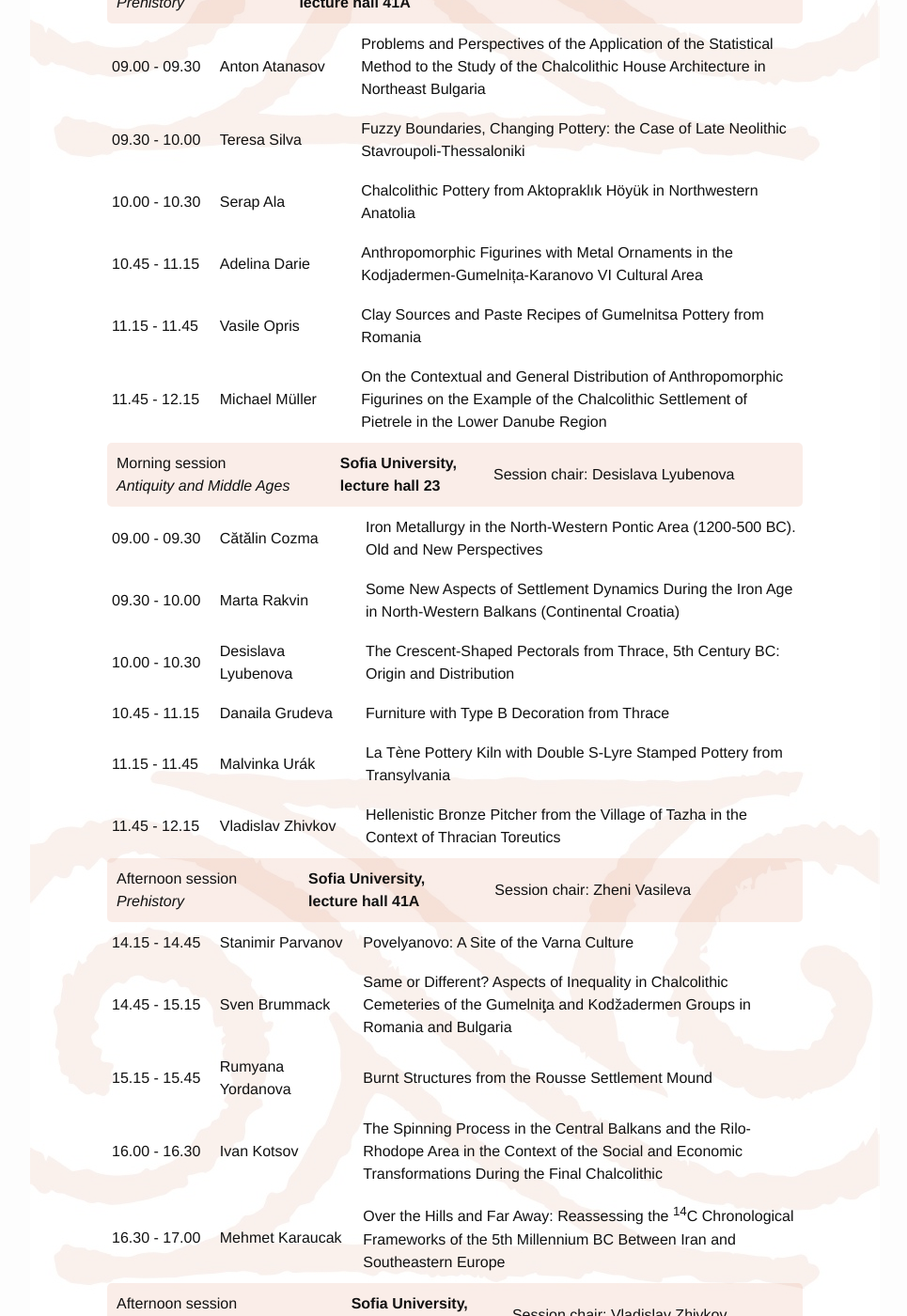
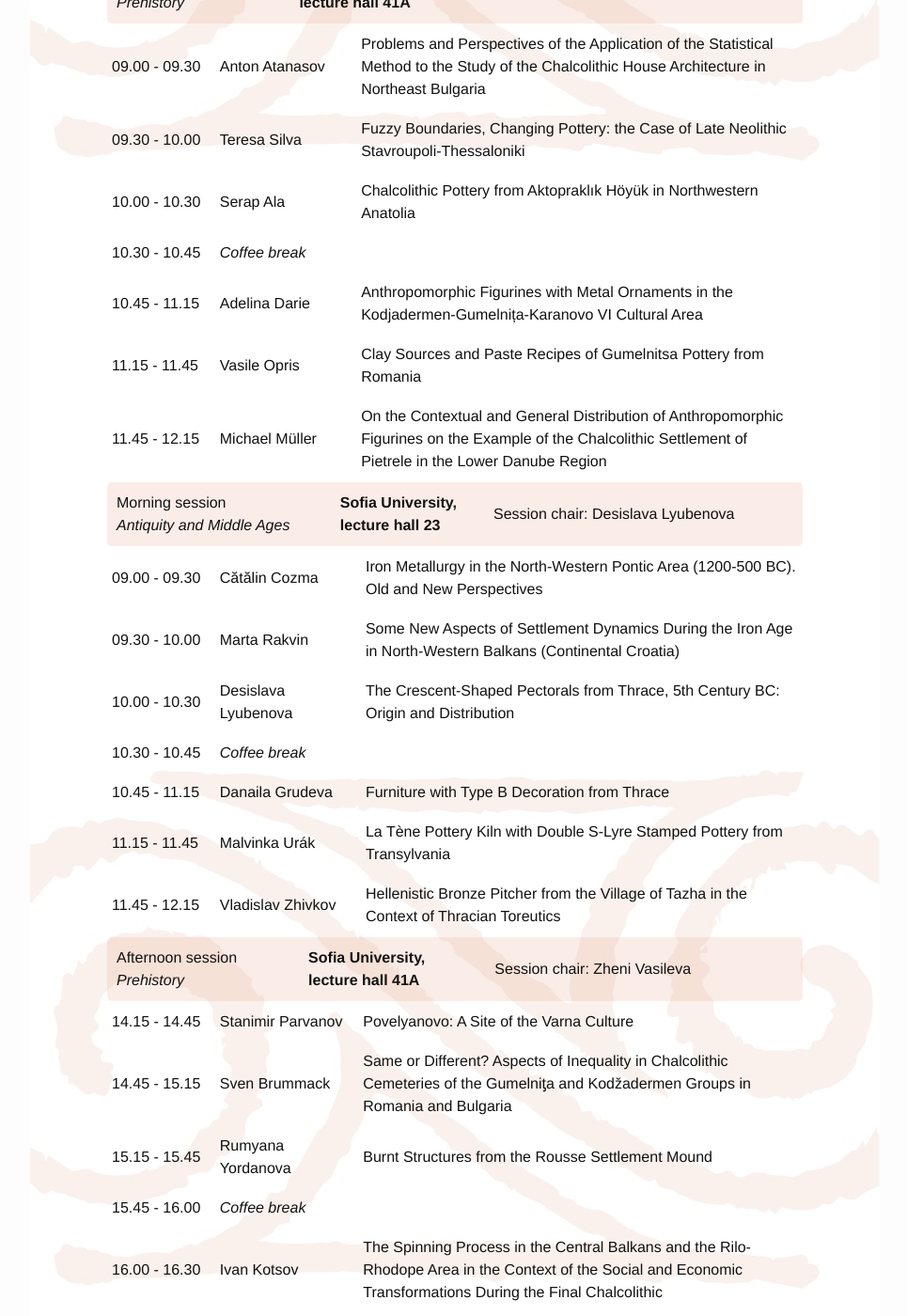
Before and after one commit to balkan-archaeology/balkan-archaeology.github.io, a Jekyll site: the page built from schedule.md, in a window 1280 px wide and 1400 px high, scrolled down 791 px. Shown: the whole window at 94% size, without its empty margins (156-1121 px from the left). Built offline with Jekyll 4.4.1, drawn with Linux system fonts in a browser that asks for light colours; some of the changed text lies outside the part shown.

Commit message:
Add coffee breaks collection and show them in the schedule.

```diff
--- a/_config.yml
+++ b/_config.yml
@@ -24,3 +24,4 @@ collections:
     institution: string
     keywords: string
     output: true
+  breaks:
--- a/schedule.md
+++ b/schedule.md
@@ -4,7 +4,13 @@ title: Programme
 permalink: /programme/
 ---
 
-{% assign abstracts = site.abstracts | sort: 'timeslot' %}
+{% assign slots = site.abstracts %}
+
+{% for break in site.breaks %}
+{% assign slots = slots | push: break %}
+{% endfor %}
+
+{% assign sorted_slots = slots | sort: 'timeslot' %}
 
 <div class="schedule-date">Thursday, November 17</div>
 <hr>
@@ -19,12 +25,12 @@ permalink: /programme/
 </tr></table></div>
 
 <table class="schedule-table">
-{% for abstract in abstracts %}
-{% if abstract.session_id == "17a" %}
+{% for slot in sorted_slots %}
+{% if slot.session_id == "17a" %}
    <tr>
-   <td>{{ abstract.timeslot }}</td>
-   <td>{{ abstract.author }}</td>
-   <td>{{ abstract.title }}</td>
+   <td>{{ slot.timeslot }}</td>
+   <td>{{ slot.author }}</td>
+   <td>{{ slot.title }}</td>
    </tr>
 {% endif %}
 {% endfor %}
@@ -40,12 +46,12 @@ permalink: /programme/
 </tr></table></div>
 
 <table class="schedule-table">
-{% for abstract in abstracts %}
-{% if abstract.session_id == "18mp" %}
+{% for slot in sorted_slots %}
+{% if slot.session_id == "18mp" %}
    <tr>
-   <td>{{ abstract.timeslot }}</td>
-   <td>{{ abstract.author }}</td>
-   <td>{{ abstract.title }}</td>
+   <td>{{ slot.timeslot }}</td>
+   <td>{{ slot.author }}</td>
+   <td>{{ slot.title }}</td>
    </tr>
 {% endif %}
 {% endfor %}
@@ -58,12 +64,12 @@ permalink: /programme/
 </tr></table></div>
 
 <table class="schedule-table">
-{% for abstract in abstracts %}
-{% if abstract.session_id == "18ma" %}
+{% for slot in sorted_slots %}
+{% if slot.session_id == "18ma" %}
    <tr>
-   <td>{{ abstract.timeslot }}</td>
-   <td>{{ abstract.author }}</td>
-   <td>{{ abstract.title }}</td>
+   <td>{{ slot.timeslot }}</td>
+   <td>{{ slot.author }}</td>
+   <td>{{ slot.title }}</td>
    </tr>
 {% endif %}
 {% endfor %}
@@ -76,12 +82,12 @@ permalink: /programme/
 </tr></table></div>
 
 <table class="schedule-table">
-{% for abstract in abstracts %}
-{% if abstract.session_id == "18ap" %}
+{% for slot in sorted_slots %}
+{% if slot.session_id == "18ap" %}
    <tr>
-   <td>{{ abstract.timeslot }}</td>
-   <td>{{ abstract.author }}</td>
-   <td>{{ abstract.title }}</td>
+   <td>{{ slot.timeslot }}</td>
+   <td>{{ slot.author }}</td>
+   <td>{{ slot.title }}</td>
    </tr>
 {% endif %}
 {% endfor %}
@@ -94,12 +100,12 @@ permalink: /programme/
 </tr></table></div>
 
 <table class="schedule-table">
-{% for abstract in abstracts %}
-{% if abstract.session_id == "18aa" %}
+{% for slot in sorted_slots %}
+{% if slot.session_id == "18aa" %}
    <tr>
-   <td>{{ abstract.timeslot }}</td>
-   <td>{{ abstract.author }}</td>
-   <td>{{ abstract.title }}</td>
+   <td>{{ slot.timeslot }}</td>
+   <td>{{ slot.author }}</td>
+   <td>{{ slot.title }}</td>
    </tr>
 {% endif %}
 {% endfor %}
@@ -114,12 +120,12 @@ permalink: /programme/
 </tr></table></div>
 
 <table class="schedule-table">
-{% for abstract in abstracts %}
-{% if abstract.session_id == "19mp" %}
+{% for slot in sorted_slots %}
+{% if slot.session_id == "19mp" %}
    <tr>
-   <td>{{ abstract.timeslot }}</td>
-   <td>{{ abstract.author }}</td>
-   <td>{{ abstract.title }}</td>
+   <td>{{ slot.timeslot }}</td>
+   <td>{{ slot.author }}</td>
+   <td>{{ slot.title }}</td>
    </tr>
 {% endif %}
 {% endfor %}
@@ -132,12 +138,12 @@ permalink: /programme/
 </tr></table></div>
 
 <table class="schedule-table">
-{% for abstract in abstracts %}
-{% if abstract.session_id == "19ma" %}
+{% for slot in sorted_slots %}
+{% if slot.session_id == "19ma" %}
    <tr>
-   <td>{{ abstract.timeslot }}</td>
-   <td>{{ abstract.author }}</td>
-   <td>{{ abstract.title }}</td>
+   <td>{{ slot.timeslot }}</td>
+   <td>{{ slot.author }}</td>
+   <td>{{ slot.title }}</td>
    </tr>
 {% endif %}
 {% endfor %}
@@ -150,12 +156,12 @@ permalink: /programme/
 </tr></table></div>
 
 <table class="schedule-table">
-{% for abstract in abstracts %}
-{% if abstract.session_id == "19ap" %}
+{% for slot in sorted_slots %}
+{% if slot.session_id == "19ap" %}
    <tr>
-   <td>{{ abstract.timeslot }}</td>
-   <td>{{ abstract.author | remove: "†" | remove: "‡"}}</td>
-   <td>{{ abstract.title }}</td>
+   <td>{{ slot.timeslot }}</td>
+   <td>{{ slot.author | remove: "†" | remove: "‡"}}</td>
+   <td>{{ slot.title }}</td>
    </tr>
 {% endif %}
 {% endfor %}
@@ -168,12 +174,12 @@ permalink: /programme/
 </tr></table></div>
 
 <table class="schedule-table">
-{% for abstract in abstracts %}
-{% if abstract.session_id == "19aa" %}
+{% for slot in sorted_slots %}
+{% if slot.session_id == "19aa" %}
    <tr>
-   <td>{{ abstract.timeslot }}</td>
-   <td>{{ abstract.author }}</td>
-   <td>{{ abstract.title }}</td>
+   <td>{{ slot.timeslot }}</td>
+   <td>{{ slot.author }}</td>
+   <td>{{ slot.title }}</td>
    </tr>
 {% endif %}
 {% endfor %}
```
Also changed, not shown: _breaks/18aac.md (added, +15 -0 lines), _breaks/18apc.md (added, +15 -0 lines), _breaks/18mac.md (added, +15 -0 lines), _breaks/18mpc.md (added, +15 -0 lines), _breaks/19aac.md (added, +15 -0 lines), _breaks/19apc.md (added, +15 -0 lines), _breaks/19mac.md (added, +15 -0 lines), _breaks/19mpc.md (added, +15 -0 lines).
